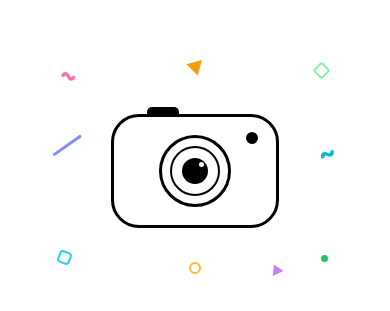
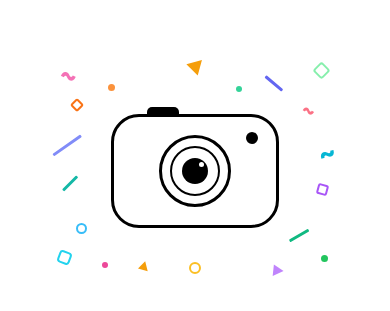
Before and after one commit to Softrate-Global/Free-Geo-Tagging, a React Native app: screen /Welcome in a window 390 px wide. Shown: the part 122-433 px from the top of the page. Built offline with nearby package versions, Linux system fonts and the light colour scheme.

Commit message:
style(welcome): add more colorful party papers closely surrounding camera icon

```diff
--- a/src/features/onboarding/screens/WelcomeScreen.tsx
+++ b/src/features/onboarding/screens/WelcomeScreen.tsx
@@ -94,6 +94,61 @@ export const WelcomeScreen: React.FC<WelcomeScreenProps> = ({ navigation }) => {
           {/* 9. Bottom Right Purple Triangle */}
           <View style={[styles.floatingItem, styles.posBottomRightTriangle]}>
             <View style={styles.triangleSoftPurple} />
+          </View>
+
+          {/* 10. Top Inner Left Coral Dot (Near Shutter) */}
+          <View style={[styles.floatingItem, styles.posTopInnerLeftCoralDot]}>
+            <View style={styles.dotCoral} />
+          </View>
+
+          {/* 11. Top Inner Right Indigo Slash */}
+          <View style={[styles.floatingItem, styles.posTopInnerRightIndigoSlash]}>
+            <View style={styles.slashIndigo} />
+          </View>
+
+          {/* 12. Upper Left Orange Diamond */}
+          <View style={[styles.floatingItem, styles.posUpperLeftOrangeDiamond]}>
+            <View style={styles.diamondOrange} />
+          </View>
+
+          {/* 13. Upper Right Rose Squiggle */}
+          <View style={[styles.floatingItem, styles.posUpperRightRoseSquiggle]}>
+            <Text style={[styles.squiggleText, { color: '#FB7185', fontSize: 20 }]}>~</Text>
+          </View>
+
+          {/* 14. Camera Top-Right Mint Dot */}
+          <View style={[styles.floatingItem, styles.posCameraTopRightMintDot]}>
+            <View style={styles.dotMint} />
+          </View>
+
+          {/* 15. Camera Left Teal Ribbon */}
+          <View style={[styles.floatingItem, styles.posCameraLeftTealRibbon]}>
+            <View style={styles.ribbonTeal} />
+          </View>
+
+          {/* 16. Camera Right Violet Square */}
+          <View style={[styles.floatingItem, styles.posCameraRightVioletSquare]}>
+            <View style={styles.squareViolet} />
+          </View>
+
+          {/* 17. Lower Left Sky Blue Ring */}
+          <View style={[styles.floatingItem, styles.posLowerLeftBlueRing]}>
+            <View style={styles.ringBlue} />
+          </View>
+
+          {/* 18. Lower Right Emerald Slash */}
+          <View style={[styles.floatingItem, styles.posLowerRightEmeraldSlash]}>
+            <View style={styles.slashEmerald} />
+          </View>
+
+          {/* 19. Bottom Left Pink Dot */}
+          <View style={[styles.floatingItem, styles.posBottomLeftPinkDot]}>
+            <View style={styles.dotPink} />
+          </View>
+
+          {/* 20. Bottom Mid Amber Triangle */}
+          <View style={[styles.floatingItem, styles.posBottomMidAmberTriangle]}>
+            <View style={styles.triangleAmber} />
           </View>
 
           {/* ──────── BLACK SKELETON CAMERA ICON ──────── */}
@@ -364,6 +419,126 @@ const styles = StyleSheet.create({
     transform: [{ rotate: '-25deg' }],
   },
 
+  /* ──────── Additional Party Papers Near Camera Icon ──────── */
+  posTopInnerLeftCoralDot: {
+    top: 32,
+    left: 68,
+  },
+  dotCoral: {
+    width: 7,
+    height: 7,
+    borderRadius: 3.5,
+    backgroundColor: '#FB923C',
+  },
+  posTopInnerRightIndigoSlash: {
+    top: 30,
+    right: 65,
+  },
+  slashIndigo: {
+    width: 22,
+    height: 2.5,
+    backgroundColor: '#6366F1',
+    transform: [{ rotate: '40deg' }],
+    borderRadius: 1,
+  },
+  posUpperLeftOrangeDiamond: {
+    top: 48,
+    left: 32,
+  },
+  diamondOrange: {
+    width: 10,
+    height: 10,
+    borderColor: '#F97316',
+    borderWidth: 2,
+    borderRadius: 2,
+    transform: [{ rotate: '45deg' }],
+  },
+  posUpperRightRoseSquiggle: {
+    top: 45,
+    right: 34,
+    transform: [{ rotate: '30deg' }],
+  },
+  posCameraTopRightMintDot: {
+    top: 34,
+    right: 108,
+  },
+  dotMint: {
+    width: 6,
+    height: 6,
+    borderRadius: 3,
+    backgroundColor: '#34D399',
+  },
+  posCameraLeftTealRibbon: {
+    top: 130,
+    left: 20,
+  },
+  ribbonTeal: {
+    width: 20,
+    height: 2.5,
+    backgroundColor: '#14B8A6',
+    transform: [{ rotate: '-45deg' }],
+    borderRadius: 1,
+  },
+  posCameraRightVioletSquare: {
+    top: 132,
+    right: 22,
+  },
+  squareViolet: {
+    width: 11,
+    height: 11,
+    borderColor: '#A855F7',
+    borderWidth: 2,
+    borderRadius: 2.5,
+    transform: [{ rotate: '15deg' }],
+  },
+  posLowerLeftBlueRing: {
+    bottom: 48,
+    left: 36,
+  },
+  ringBlue: {
+    width: 11,
+    height: 11,
+    borderRadius: 5.5,
+    borderColor: '#38BDF8',
+    borderWidth: 2,
+  },
+  posLowerRightEmeraldSlash: {
+    bottom: 46,
+    right: 40,
+  },
+  slashEmerald: {
+    width: 22,
+    height: 2.5,
+    backgroundColor: '#10B981',
+    transform: [{ rotate: '-30deg' }],
+    borderRadius: 1,
+  },
+  posBottomLeftPinkDot: {
+    bottom: 14,
+    left: 62,
+  },
+  dotPink: {
+    width: 6,
+    height: 6,
+    borderRadius: 3,
+    backgroundColor: '#EC4899',
+  },
+  posBottomMidAmberTriangle: {
+    bottom: 12,
+    left: '32%',
+  },
+  triangleAmber: {
+    width: 0,
+    height: 0,
+    borderLeftWidth: 5,
+    borderRightWidth: 5,
+    borderBottomWidth: 9,
+    borderLeftColor: 'transparent',
+    borderRightColor: 'transparent',
+    borderBottomColor: '#F59E0B',
+    transform: [{ rotate: '15deg' }],
+  },
+
   /* ──────── Middle Content Section ──────── */
   contentArea: {
     alignItems: 'center',
```
